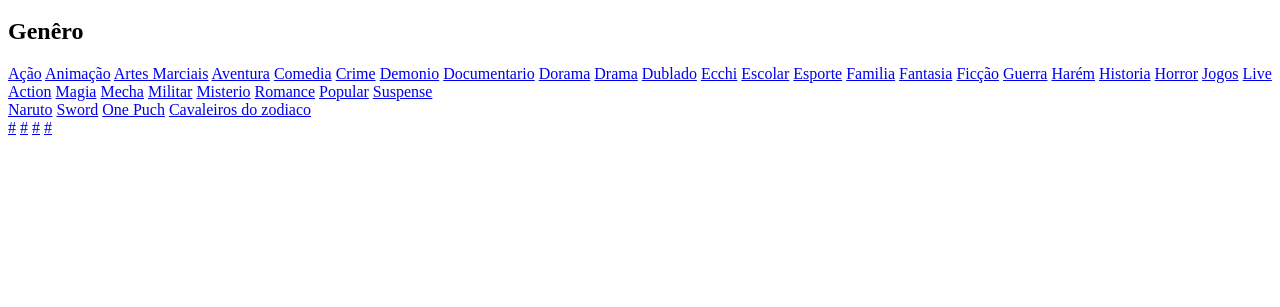
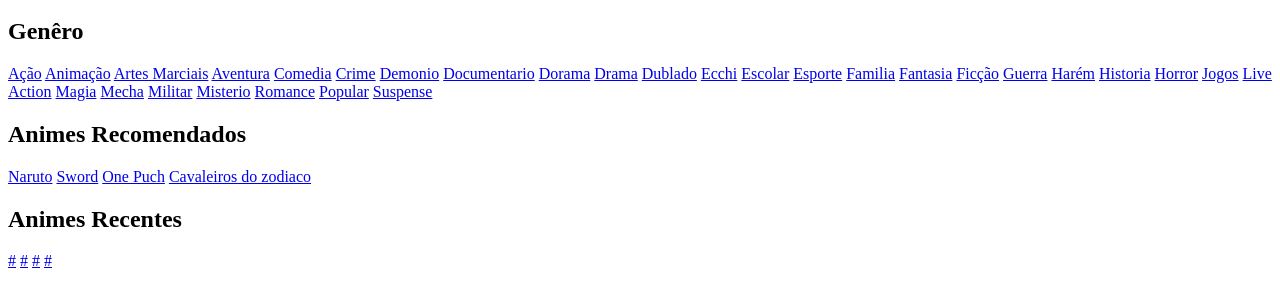
Before and after one commit to Dev69-br/Animes-Fortal, a plain HTML site: page index.html in a window 1280 px wide. Shown: the part 67-374 px from the top of the page. Drawn offline with Linux system fonts and the light colour scheme.

Commit message:
atualiza

```diff
--- a/index.html
+++ b/index.html
@@ -83,6 +83,7 @@
             <a href="#">Suspense</a>
         </aside>
         <div class="animes_recomendados">
+            <h2>Animes Recomendados</h2>
             <a href="#">Naruto</a>
             <a href="#">Sword</a>
             <a href="#">One Puch</a>
@@ -90,6 +91,7 @@
         </div>
 
         <div class="animes_recentes">
+            <h2>Animes Recentes</h2>
             <a href="#">#</a>
             <a href="#">#</a>
             <a href="#">#</a>
```
